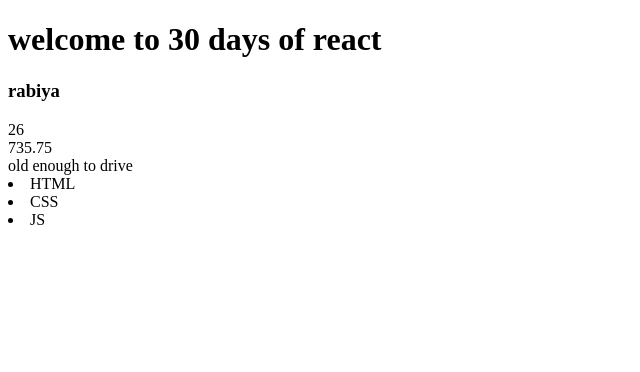
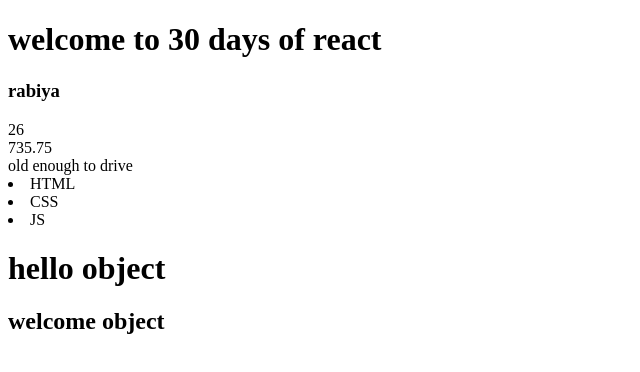
Before and after one commit to rabiya-basri/react-component, a React (Create React App) app: page / in a window 1280 px wide. Shown: the top 372 px of the page, without its empty margins (0-640 px from the left). Built offline with nearby package versions, Linux system fonts and the light colour scheme.

Commit message:
object props

```diff
--- a/src/App.js
+++ b/src/App.js
@@ -1,6 +1,6 @@
 import React, { Component } from "react";
 import { Header } from "./headecomponent";
-import { Age, Weight, Status, Skills } from "./numbercomponent";
+import { Age, Weight, Status, Skills, ObjHeader } from "./numbercomponent";
 
 let currentYear = 2021;
 let birthYear = 1995;
@@ -8,6 +8,10 @@ const age = currentYear - birthYear;
 const gravity = 9.81;
 const mass = 75;
 let status = age >= 18;
+const data = {
+  welcome: "hello object",
+  objTitle: "welcome object"
+};
 class App extends Component {
   render() {
     return (
@@ -17,6 +21,7 @@ class App extends Component {
         <Weight weight={gravity * mass} />
         <Status status={status} />
         <Skills skills={["HTML", "CSS", "JS"]} />
+        <ObjHeader data={data} />
       </div>
     );
   }
--- a/src/numbercomponent.js
+++ b/src/numbercomponent.js
@@ -14,3 +14,11 @@ export const Skills = (props) => {
   const skillslist = props.skills.map((skill) => <li key={skill}>{skill}</li>);
   return <div className="skill-wrapper">{skillslist}</div>;
 };
+export const ObjHeader = (props) => {
+  return (
+    <div className="object-wrapper">
+      <h1>{props.data.welcome}</h1>
+      <h2>{props.data.objTitle}</h2>
+    </div>
+  );
+};
```
